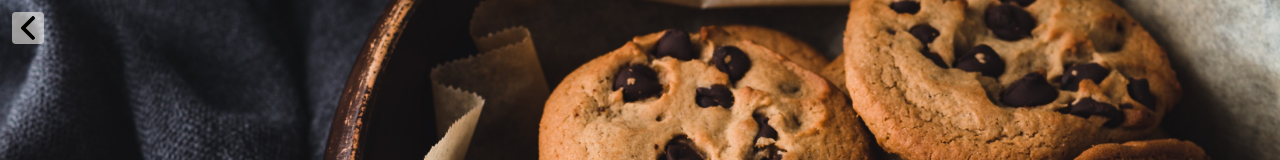
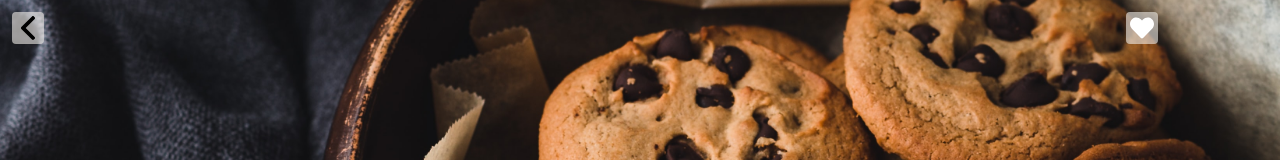
Before and after one commit to carolinstuhr/capstone-project, a React (Create React App) app in the folder frontend/: page / in a window 1280 px wide. Both pictures are taken after a click on the element "Chocolate Chip Cookies". Shown: the top 160 px of the page. Built offline with nearby package versions, Linux system fonts and the light colour scheme.

Commit message:
Adding a favourites icon that can be toggled

```diff
--- a/frontend/package.json
+++ b/frontend/package.json
@@ -8,6 +8,7 @@
     "@testing-library/user-event": "^7.2.1",
     "react": "^16.13.1",
     "react-dom": "^16.13.1",
+    "react-icons": "^3.10.0",
     "react-scripts": "3.4.1"
   },
   "scripts": {
--- /dev/null
+++ b/frontend/src/FavouritesBookmark.js
@@ -0,0 +1,20 @@
+import React from 'react'
+import { FaHeart } from 'react-icons/fa'
+import styled from 'styled-components'
+
+export default function FavouritesBookmark({ toggleFavourites, isFavourite }) {
+  return <HeartStyled onClick={toggleFavourites} isFavourite={isFavourite} />
+}
+
+const HeartStyled = styled(FaHeart)`
+  position: absolute;
+  text-align: right;
+  left: 88%;
+  top: 12px;
+  height: 32px;
+  width: 32px;
+  padding: 4px;
+  background: rgba(242, 239, 233, 0.6);
+  border-radius: 4px;
+  color: ${(props) => (props.isFavourite ? '#c8461a' : 'white')};
+`
--- a/frontend/src/RecipeDetails.js
+++ b/frontend/src/RecipeDetails.js
@@ -1,7 +1,8 @@
-import React from 'react'
+import React, { useState } from 'react'
 import styled from 'styled-components/macro'
 import recipeData from './RecipeList.json'
 import LeftArrow from './images/left-arrow.svg'
+import FavouritesBookmark from './FavouritesBookmark'
 import { Link } from 'react-router-dom'
 
 export default function RecipeDetails({
@@ -16,15 +17,17 @@ export default function RecipeDetails({
       console.log(error.message)
     }
   }
+  const recipeID = loadFromStorage('recipeID')
 
-  const recipeID = loadFromStorage('recipeID')
+  const [recipes, setRecipeData] = useState(recipeData)
 
   return (
     <main>
-      {recipeData.map(
-        (recipe) =>
+      {recipes.map(
+        (recipe, index) =>
           recipe.id === recipeID && (
             <>
+              {console.log(recipe.isFavourite)}
               <ImageSectionStyled key={recipe.id}>
                 <Link exact to="/">
                   <ArrowIconStyled
@@ -33,6 +36,12 @@ export default function RecipeDetails({
                     onClick={displayIngredients}
                   />
                 </Link>
+                <FavouritesBookmark
+                  toggleFavourites={() => {
+                    toggleHeartIcon(index)
+                  }}
+                  isFavourite={recipe.isFavourite}
+                />
                 <ImageStyled src={recipe.image} alt="Recipe" />
               </ImageSectionStyled>
               <RecipeInfoSectionStyled>
@@ -81,6 +90,14 @@ export default function RecipeDetails({
       )}
     </main>
   )
+  function toggleHeartIcon(selectedIndex) {
+    const recipe = recipes[selectedIndex]
+    setRecipeData([
+      ...recipes.slice(0, selectedIndex),
+      { ...recipe, isFavourite: !recipe.isFavourite },
+      ...recipes.slice(selectedIndex + 1),
+    ])
+  }
 }
 
 const ImageSectionStyled = styled.section`
--- a/frontend/src/RecipeList.js
+++ b/frontend/src/RecipeList.js
@@ -26,6 +26,7 @@ export default function RecipeList({ showRecipeDetails }) {
       ) : (
         filteredRecipeData.map((recipe, index) => (
           <RecipeSectionStyled key={index}>
+            {console.log(recipe.isFavourite)}
             <ImageSection>
               <Link to="/recipe">
                 <ImageStyled
```
Also changed, not shown: frontend/src/RecipeList.json (+44 -22 lines), 1 other file (tests, documents, lock files or other folders).
